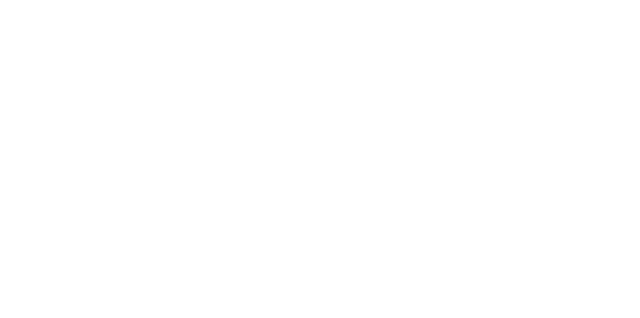
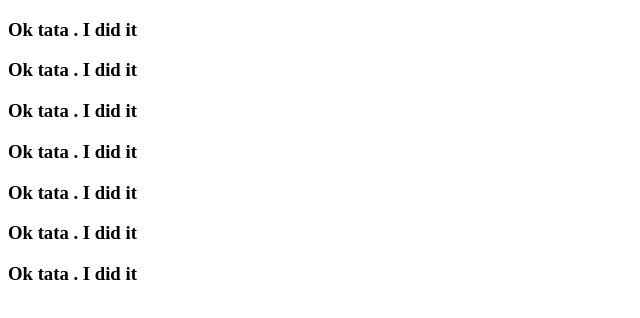
Before and after one commit to ihsakib02/ih-sakib-practice, a plain HTML site: page index.html in a window 1280 px wide. Shown: the whole page, without its empty margins (0-640 px from the left). Drawn offline with Linux system fonts and the light colour scheme.

Commit message:
Added H3

```diff
--- a/index.html
+++ b/index.html
@@ -9,6 +9,18 @@
 
 <body>
 
+    <h3>Ok tata . I did it</h3>
+
+    <h3>Ok tata . I did it</h3>
+
+    <h3>Ok tata . I did it</h3>
+
+    <h3>Ok tata . I did it</h3>
+
+    <h3>Ok tata . I did it</h3>
+
+    <h3>Ok tata . I did it</h3>
+    <h3>Ok tata . I did it</h3>
 </body>
 
 </html>
```
